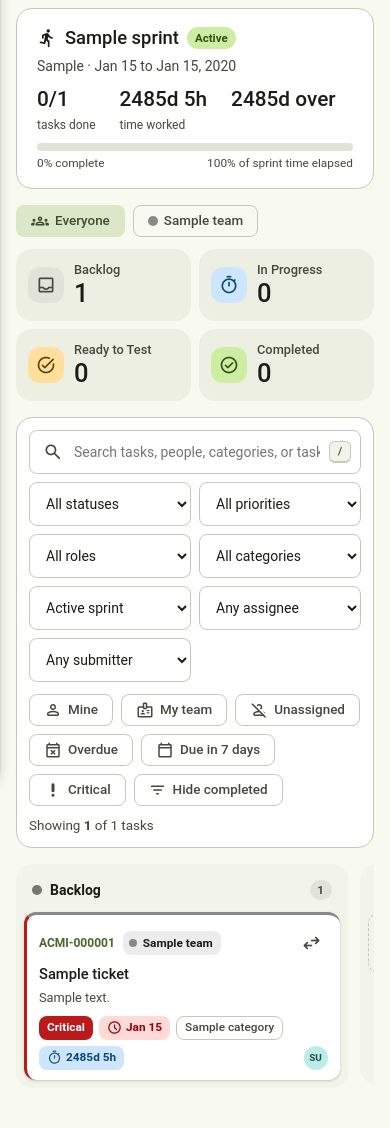
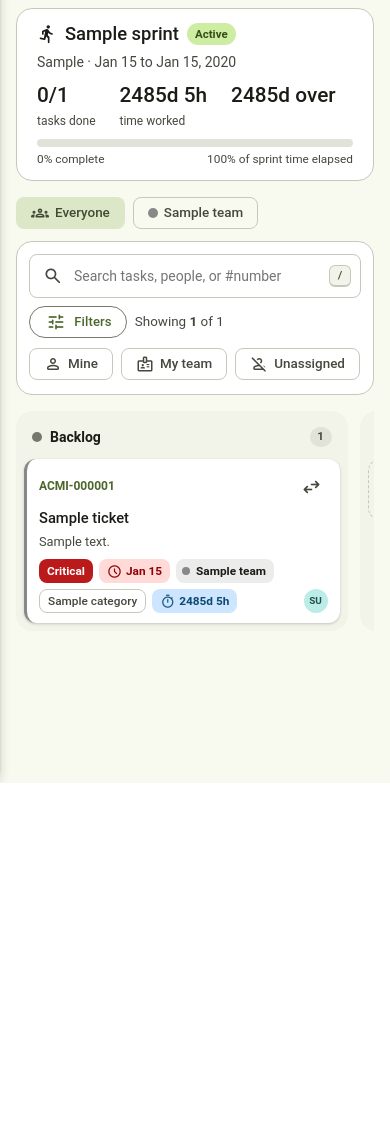
Before and after one commit to modernfox2026/dhaniya, a Django app: page / in a window 390 px wide. Shown: the part 61-1189 px from the top of the page. After the commit the page ends 844 px from the top, so only its background shows below. Run offline with Django 5.2, Linux system fonts and the light colour scheme; a user stored in the database is signed in; tables that the repository leaves empty hold one stand-in row (values such as "Sample post").

Commit message:
Fix board and list layout problems
- Board cards no longer spill past their columns: columns and cards can
  shrink, and the role chip moved from the cramped top row into the tag
  row instead of being cut off.
- Cards use a single colored left stripe for the role instead of a top
  and side border that clashed at the corners.
- The board starts much higher on the page: the status count cards are
  gone from the board (column headers already show counts) and the eight
  filter dropdowns fold behind a Filters button that opens on its own
  when one of them is in use.
- All tasks fits a 1366px laptop: task number moved under the title,
  role and category share a column, due dates are shorter, and Updated
  hides on narrower screens.
- Chips scroll sideways on phones instead of being squashed.
- My work's "done" card no longer wraps its label.

Co-Authored-By: Claude Opus 5.5 <noreply@anthropic.com>
Claude-Session: https://claude.ai/code/session_017Vb8RTNoijNyh2qeieejgr

```diff
--- a/static/tracker/app.css
+++ b/static/tracker/app.css
@@ -352,6 +352,7 @@ h3 { font-size: 1rem; font-weight: 500; }
   white-space: nowrap;
   overflow: hidden;
 }
+.chip { flex: none; }
 .chip .ms { font-size: 18px; }
 .chip.selected { background: var(--secondary-container); color: var(--on-secondary-container); border-color: transparent; }
 .chip-row { display: flex; flex-wrap: wrap; gap: 8px; align-items: center; }
@@ -419,9 +420,16 @@ a.stat-card.active { outline: 2px solid var(--primary); }
 
 /* ---------------------------------------------------------------- filters */
 
-.filters { padding: 12px; margin-bottom: 16px; }
-.filter-grid { display: grid; grid-template-columns: repeat(5, minmax(0, 1fr)); gap: 8px; }
-.filter-grid .search-field { grid-column: span 2; }
+.filters { padding: 12px; margin-bottom: 16px; display: flex; flex-direction: column; gap: 10px; }
+.filter-top { display: flex; align-items: center; gap: 8px; flex-wrap: wrap; }
+.filter-top .search-field { flex: 1 1 280px; max-width: 520px; }
+.filter-top .count { margin-left: auto; color: var(--on-surface-variant); font-size: .84rem; white-space: nowrap; }
+.filter-toggle .badge { background: var(--primary); color: var(--on-primary); margin-left: 2px; }
+.filter-toggle[aria-expanded="true"] { background: var(--secondary-container); color: var(--on-secondary-container); border-color: transparent; }
+.quick-chips { order: 1; display: flex; flex-wrap: wrap; gap: 8px; }
+.filters .filter-grid { order: 2; padding-top: 10px; border-top: 1px solid var(--outline-variant); }
+.filter-grid[hidden] { display: none; }
+.filter-grid { display: grid; grid-template-columns: repeat(auto-fill, minmax(180px, 1fr)); gap: 8px; }
 .search-field { position: relative; }
 .search-field .ms { position: absolute; left: 14px; top: 50%; transform: translateY(-50%); color: var(--on-surface-variant); pointer-events: none; }
 .search-field input { padding-left: 44px !important; padding-right: 40px !important; }
@@ -458,7 +466,7 @@ kbd {
 
 /* ---------------------------------------------------------------- board */
 
-.board { display: grid; grid-template-columns: repeat(4, minmax(240px, 1fr)); gap: 12px; align-items: start; }
+.board { display: grid; grid-template-columns: repeat(4, minmax(230px, 1fr)); gap: 12px; align-items: start; }
 .column {
   background: var(--surface-container-low);
   border-radius: var(--radius-l);
@@ -475,7 +483,8 @@ kbd {
 .dot.IN_PROGRESS { background: var(--info); }
 .dot.READY_TO_TEST { background: var(--warning); }
 .dot.COMPLETED { background: var(--primary); }
-.column-list { display: grid; gap: 8px; min-height: 60px; }
+.column { min-width: 0; }
+.column-list { display: grid; grid-template-columns: minmax(0, 1fr); gap: 8px; min-height: 60px; }
 .ticket {
   position: relative;
   display: block;
@@ -492,9 +501,11 @@ kbd {
 .ticket:hover { box-shadow: var(--elev-2); }
 .ticket.dragging { opacity: .45; transform: rotate(1deg); }
 .ticket.saving { opacity: .6; pointer-events: none; }
-.ticket.prio-Critical { border-left-color: var(--error); }
-.ticket.prio-High { border-left-color: #e8a29a; }
-.ticket-top { display: flex; align-items: center; justify-content: space-between; gap: 8px; }
+.ticket { min-width: 0; overflow: hidden; }
+.ticket-top { display: flex; align-items: center; gap: 6px; min-width: 0; }
+.ticket-top .team-chip { min-width: 0; overflow: hidden; text-overflow: ellipsis; display: inline-block; line-height: 24px; }
+.ticket-top .team-chip::before { display: inline-block; margin-right: 6px; vertical-align: 1px; }
+.ticket-top .ticket-move { flex: none; }
 .ticket-number { color: var(--primary); font-size: .75rem; font-weight: 600; }
 .ticket h3 { margin: 6px 0 4px; font-size: .92rem; font-weight: 500; line-height: 1.35; }
 .ticket h3 a:hover { text-decoration: underline; }
@@ -517,7 +528,7 @@ kbd {
 .table-card { overflow: hidden; }
 .table-scroll { overflow: auto; }
 table { width: 100%; border-collapse: collapse; }
-th, td { text-align: left; padding: 10px 14px; border-bottom: 1px solid var(--outline-variant); white-space: nowrap; vertical-align: middle; }
+th, td { text-align: left; padding: 10px 12px; border-bottom: 1px solid var(--outline-variant); white-space: nowrap; vertical-align: middle; }
 th { position: sticky; top: 0; background: var(--surface-container); color: var(--on-surface-variant); font-size: .75rem; font-weight: 600; letter-spacing: .02em; }
 th a { display: inline-flex; align-items: center; gap: 2px; }
 th a:hover { color: var(--on-surface); }
@@ -526,7 +537,8 @@ tbody tr { transition: background .1s; }
 tbody tr:hover { background: color-mix(in srgb, var(--on-surface) 4%, transparent); }
 tbody tr.selected { background: color-mix(in srgb, var(--primary) 10%, transparent); }
 tbody tr:last-child td { border-bottom: 0; }
-td.title-cell { white-space: normal; min-width: 280px; }
+td.title-cell { white-space: normal; min-width: 240px; max-width: 360px; }
+td.role-cell small { display: block; color: var(--on-surface-variant); font-size: .76rem; margin-top: 3px; }
 td.title-cell a b { display: block; font-weight: 500; }
 td.title-cell a:hover b { color: var(--primary); text-decoration: underline; }
 td.title-cell small { color: var(--on-surface-variant); }
@@ -720,7 +732,7 @@ a.list-row:hover { background: color-mix(in srgb, var(--on-surface) 4%, transpar
 .chip.team-filter { --team: var(--outline); }
 .chip.team-filter::before { content: ''; width: 10px; height: 10px; border-radius: 50%; background: var(--team); }
 .chip.team-filter.selected { background: color-mix(in srgb, var(--team) 22%, var(--surface)); color: var(--on-surface); }
-.ticket.has-team { border-top: 3px solid var(--team); }
+.ticket.has-team { border-left-color: var(--team); }
 .timer {
   display: inline-flex;
   align-items: center;
@@ -756,6 +768,9 @@ a.list-row:hover { background: color-mix(in srgb, var(--on-surface) 4%, transpar
 .state-PLANNED { background: var(--info-container); color: var(--on-info-container); }
 .state-CLOSED { background: var(--surface-container-highest); color: var(--on-surface-variant); }
 .board-toolbar { display: flex; align-items: center; justify-content: space-between; gap: 12px; flex-wrap: wrap; margin-bottom: 12px; }
+.board-toolbar .chip-row { flex-wrap: nowrap; overflow-x: auto; scrollbar-width: none; max-width: 100%; }
+.sprint-banner { padding: 12px 20px; }
+.stat-card small { display: block; color: var(--on-surface-variant); font-size: .74rem; }
 
 .sprint-list { display: grid; gap: 12px; }
 .sprint-card { padding: 18px 20px; display: grid; gap: 12px; }
@@ -861,8 +876,9 @@ dialog h2 { display: flex; align-items: center; gap: 10px; font-size: 1.35rem; f
 @media (max-width: 1280px) {
   .board { grid-template-columns: repeat(4, minmax(250px, 1fr)); overflow-x: auto; padding-bottom: 8px; scroll-snap-type: x proximity; }
   .column { scroll-snap-align: start; }
-  .filter-grid { grid-template-columns: repeat(4, minmax(0, 1fr)); }
-  .filter-grid .search-field { grid-column: 1 / -1; }
+}
+@media (max-width: 1500px) {
+  .col-updated { display: none; }
 }
 @media (max-width: 1080px) {
   .detail-grid, .two-col { grid-template-columns: minmax(0, 1fr); }
@@ -886,6 +902,8 @@ dialog h2 { display: flex; align-items: center; gap: 10px; font-size: 1.35rem; f
 }
 @media (max-width: 640px) {
   .filter-grid { grid-template-columns: 1fr 1fr; }
+  .filter-top .count { margin-left: 0; }
+  .quick-chips { flex-wrap: nowrap; overflow-x: auto; padding-bottom: 2px; scrollbar-width: none; }
   .sprint-banner { grid-template-columns: 1fr; }
   .sprint-banner .numbers { text-align: left; }
   .form-grid { grid-template-columns: 1fr; }
--- a/static/tracker/app.js
+++ b/static/tracker/app.js
@@ -138,6 +138,18 @@
   });
 
   /* ------------------------------------------------------------ small helpers */
+
+  /* The filter dropdowns stay folded away until needed; they open by themselves when one is in use. */
+  var filterPanel = document.querySelector('[data-filter-panel]');
+  var filterToggle = document.querySelector('[data-filter-toggle]');
+  if (filterPanel && filterToggle) {
+    if (filterPanel.hasAttribute('data-collapsed')) filterPanel.hidden = true;
+    filterToggle.addEventListener('click', function () {
+      filterPanel.hidden = !filterPanel.hidden;
+      filterToggle.setAttribute('aria-expanded', String(!filterPanel.hidden));
+      if (!filterPanel.hidden) { var first = filterPanel.querySelector('select'); if (first) first.focus(); }
+    });
+  }
 
   document.querySelectorAll('[data-autosubmit]').forEach(function (el) {
     el.addEventListener('change', function () { el.form.submit(); });
--- a/templates/tracker/board.html
+++ b/templates/tracker/board.html
@@ -32,7 +32,6 @@
     </div>
   </div>
 
-  {% include 'tracker/_stats.html' %}
   {% include 'tracker/filters.html' %}
   <div class="board" data-board>
     {% for column in columns %}
@@ -47,7 +46,6 @@
         <article class="ticket prio-{{ ticket.priority }} {% if ticket.team %}has-team{% endif %}" style="{{ ticket.team|team_style }}" draggable="true" data-number="{{ ticket.ticket_number }}" data-current="{{ ticket.status }}" data-move-url="{% url 'ticket_move' ticket.pk %}">
           <div class="ticket-top">
             <span class="ticket-number">{{ ticket.ticket_number }}</span>
-            {% if ticket.team %}<span class="team-chip" style="{{ ticket.team|team_style }}">{{ ticket.team.name }}</span>{% endif %}
             <form method="post" action="{% url 'ticket_move' ticket.pk %}" class="ticket-move" style="margin-left:auto">
               {% csrf_token %}
               <input type="hidden" name="next" value="{{ request.get_full_path }}">
@@ -63,6 +61,7 @@
           <div class="ticket-meta">
             <span class="priority-badge {{ ticket.priority|priority_class }}">{{ ticket.priority }}</span>
             {% if ticket.due_date %}<span class="due-badge {{ ticket|due_state }}"><span class="ms">schedule</span>{{ ticket.due_date|date:'M j' }}</span>{% endif %}
+            {% if ticket.team %}<span class="team-chip" style="{{ ticket.team|team_style }}" title="Role">{{ ticket.team.name }}</span>{% endif %}
             {% if ticket.category %}<span class="tag">{{ ticket.category.name }}</span>{% endif %}
             {% include 'tracker/_timer.html' with t=ticket %}
             <span class="avatar sm {% if not ticket.assigned_to %}empty{% endif %}" title="{{ ticket.assigned_to|display_name }}">{% if ticket.assigned_to %}{{ ticket.assigned_to|initials }}{% else %}<span class="ms sm">person</span>{% endif %}</span>
--- a/templates/tracker/filters.html
+++ b/templates/tracker/filters.html
@@ -4,13 +4,21 @@
   {% if per_page %}<input type="hidden" name="per_page" value="{{ per_page }}">{% endif %}
   {% if request.GET.open %}<input type="hidden" name="open" value="{{ request.GET.open }}">{% endif %}
   {% if request.GET.due %}<input type="hidden" name="due" value="{{ request.GET.due }}">{% endif %}
-  <div class="filter-grid">
+  <div class="filter-top">
     <label class="search-field">
       <span class="ms">search</span>
       <span class="sr-only">Search</span>
-      <input name="q" value="{{ request.GET.q }}" placeholder="Search tasks, people, categories, or task number" data-search autocomplete="off">
+      <input name="q" value="{{ request.GET.q }}" placeholder="Search tasks, people, or #number" data-search autocomplete="off">
       <kbd>/</kbd>
     </label>
+    <button type="button" class="btn btn-outlined btn-sm filter-toggle" data-filter-toggle aria-controls="filter-panel" aria-expanded="{% if select_filters %}true{% else %}false{% endif %}">
+      <span class="ms">tune</span>Filters{% if select_filters %}<span class="badge">{{ select_filters }}</span>{% endif %}
+    </button>
+    <span class="count">Showing <b>{{ filtered_count }}</b> of {{ total_count }}</span>
+    {% if has_filters %}<a class="btn btn-text btn-sm" href="{{ request.path }}{% if sort %}?sort={{ sort }}{% endif %}"><span class="ms">filter_alt_off</span>Clear</a>{% endif %}
+    <noscript><button class="btn btn-tonal btn-sm">Apply</button></noscript>
+  </div>
+  <div class="filter-grid" id="filter-panel" data-filter-panel {% if not select_filters %}data-collapsed{% endif %}>
     <select name="status" data-autosubmit aria-label="Status">
       <option value="">All statuses</option>
       {% for value,label in statuses %}<option value="{{ value }}" {% if request.GET.status == value %}selected{% endif %}>{{ label }}</option>{% endfor %}
@@ -49,8 +57,7 @@
       {% for item in submitters %}<option value="{{ item.pk }}" {% if request.GET.submitter == item.pk|stringformat:'s' %}selected{% endif %}>{{ item|display_name }}</option>{% endfor %}
     </select>
   </div>
-  <div class="filter-meta">
-    <div class="chip-row">
+  <div class="quick-chips">
       <a class="chip {% if request.GET.assignee == 'me' %}selected{% endif %}" href="{% toggle request.GET 'assignee' 'me' %}"><span class="ms">person</span>Mine</a>
       {% if my_team %}<a class="chip {% if request.GET.team == 'mine' %}selected{% endif %}" href="{% toggle request.GET 'team' 'mine' %}"><span class="ms">badge</span>My team</a>{% endif %}
       <a class="chip {% if request.GET.assignee == 'none' %}selected{% endif %}" href="{% toggle request.GET 'assignee' 'none' %}"><span class="ms">person_off</span>Unassigned</a>
@@ -58,11 +65,5 @@
       <a class="chip {% if request.GET.due == 'week' %}selected{% endif %}" href="{% toggle request.GET 'due' 'week' %}"><span class="ms">calendar_today</span>Due in 7 days</a>
       <a class="chip {% if request.GET.priority == 'Critical' %}selected{% endif %}" href="{% toggle request.GET 'priority' 'Critical' %}"><span class="ms">priority_high</span>Critical</a>
       <a class="chip {% if request.GET.open == '1' %}selected{% endif %}" href="{% toggle request.GET 'open' '1' %}"><span class="ms">filter_list</span>Hide completed</a>
-    </div>
-    <div class="chip-row">
-      <span class="count">Showing <b>{{ filtered_count }}</b> of {{ total_count }} tasks</span>
-      {% if has_filters %}<a class="btn btn-text btn-sm" href="{{ request.path }}{% if sort %}?sort={{ sort }}{% endif %}"><span class="ms">filter_alt_off</span>Clear</a>{% endif %}
-      <noscript><button class="btn btn-tonal btn-sm">Apply</button></noscript>
-    </div>
   </div>
 </form>
--- a/templates/tracker/my_work.html
+++ b/templates/tracker/my_work.html
@@ -18,7 +18,7 @@
     <a class="stat-card" href="{% url 'backlog' %}?assignee=me&open=1"><span class="stat-icon status-progress"><span class="ms">assignment_ind</span></span><div><span class="label">Assigned to me</span><b>{{ stats.open }}</b></div></a>
     <a class="stat-card" href="{% url 'backlog' %}?assignee=me&due=overdue"><span class="stat-icon {% if stats.overdue %}priority-high{% else %}status-backlog{% endif %}"><span class="ms">event_busy</span></span><div><span class="label">Overdue</span><b>{{ stats.overdue }}</b></div></a>
     <a class="stat-card" href="{% url 'backlog' %}?assignee=me&due=week"><span class="stat-icon status-testing"><span class="ms">calendar_today</span></span><div><span class="label">Due in 7 days</span><b>{{ stats.week }}</b></div></a>
-    <a class="stat-card" href="{% url 'backlog' %}?assignee=me&status=COMPLETED&sort=-updated"><span class="stat-icon status-completed"><span class="ms">task_alt</span></span><div><span class="label">Done in 30 days · {{ stats.hours }}h worked</span><b>{{ stats.done }}</b></div></a>
+    <a class="stat-card" href="{% url 'backlog' %}?assignee=me&status=COMPLETED&sort=-updated"><span class="stat-icon status-completed"><span class="ms">task_alt</span></span><div><span class="label">Done in last 30 days</span><b>{{ stats.done }}</b><small>{{ stats.hours }}h worked</small></div></a>
   </div>
 
   <div class="two-col">
--- a/tracker/views.py
+++ b/tracker/views.py
@@ -94,6 +94,8 @@ def common_context(request, qs, default_sprint=''):
         'filtered_count': qs.count(), 'total_count': Ticket.objects.count(), 'today': timezone.localdate(),
         'has_filters': any(request.GET.get(k) for k in FILTER_KEYS),
         'sprint_param': request.GET.get('sprint', default_sprint),
+        'select_filters': sum(1 for k in ('status','priority','team','category','assignee','submitter') if request.GET.get(k))
+                          + (request.GET.get('sprint', default_sprint) != default_sprint),
     }
 
 # ---------------------------------------------------------------- views
@@ -131,7 +133,7 @@ SORTS = {
     'team': ('team__name',), 'category': ('category__name',), 'sprint': ('sprint__start_date',), 'time': ('time_spent_seconds',), 'assignee': ('assigned_to__first_name', 'assigned_to__username'), 'due': ('due_date',), 'updated': ('updated_at',),
 }
 
-SORT_COLUMNS = [('number','Task'),('title','Title'),('status','Status'),('priority','Priority'),('team','Team'),('category','Category'),('sprint','Sprint'),('assignee','Assigned to'),('due','Due'),('time','Time'),('updated','Updated')]
+SORT_COLUMNS = [('title','Task'),('status','Status'),('priority','Priority'),('team','Role · category'),('sprint','Sprint'),('assignee','Assigned to'),('due','Due'),('time','Time'),('updated','Updated')]
 
 def sorted_tickets(request):
     qs = filtered_tickets(request)
```
Also changed, not shown: templates/tracker/backlog.html (+6 -8 lines), static/tracker/fonts/README.txt, static/tracker/fonts/material-symbols-rounded.woff2.
